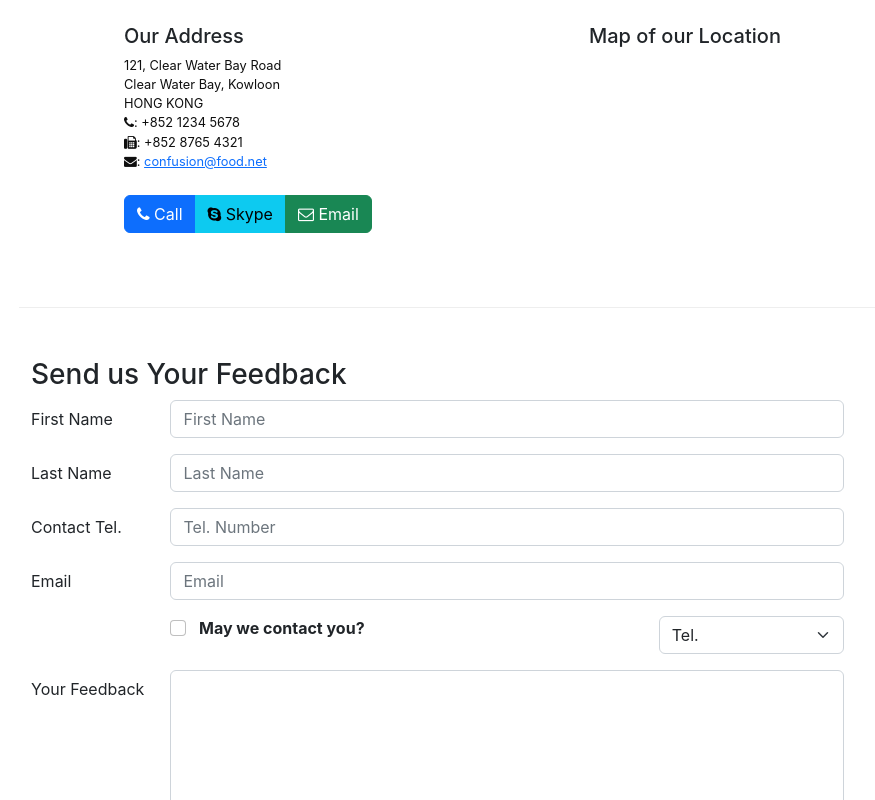
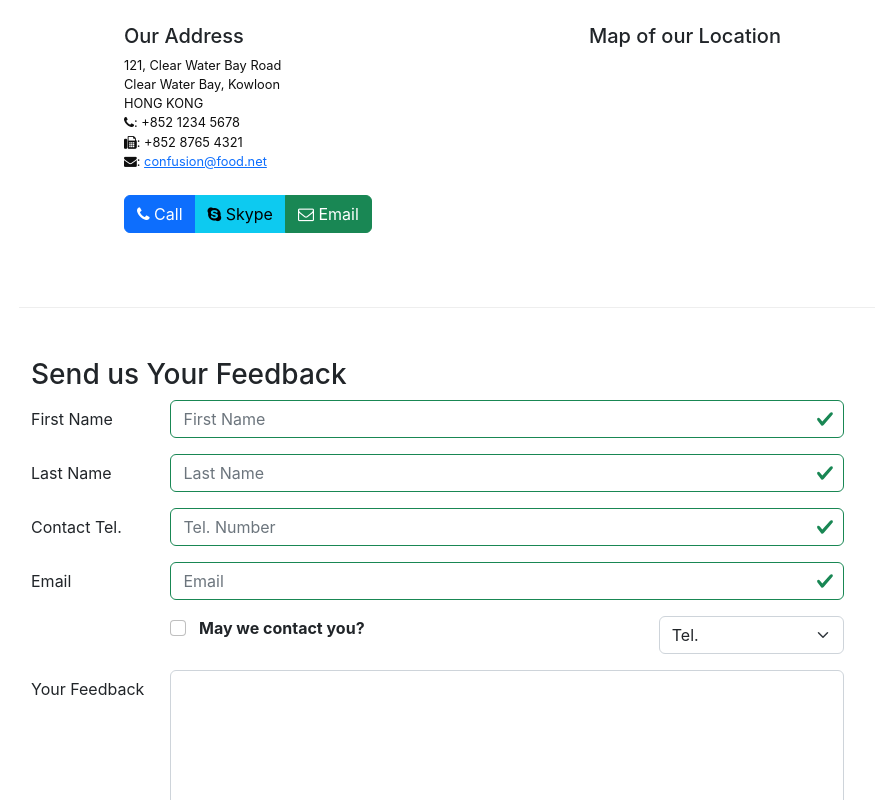
Before and after one commit to drneyx/Confusion-REACT, a React (Create React App) app: page /contactus in a window 1280 px wide. Shown: the part 492-1292 px from the top of the page, without its empty margins (63-938 px from the left). Built offline with nearby package versions, Linux system fonts and the light colour scheme.

Commit message:
Handle valid and invalid

```diff
--- a/src/components/ContantComponent.js
+++ b/src/components/ContantComponent.js
@@ -25,6 +25,7 @@ class  Contact extends Component {
 
         this.handleSubmit = this.handleSubmit.bind(this);
         this.handleInputChange = this.handleInputChange.bind(this);
+        this.handleBlur = this.handleBlur.bind(this);
     }
 
     handleInputChange(event) {
@@ -137,7 +138,12 @@ class  Contact extends Component {
                         <FormGroup row>
                             <Label htmlfor="firstName" md={2}>First Name</Label>
                             <Col md={10}>
-                                <Input type="text" id="firstName" name="firstName" placeholder='First Name' value={this.state.firstName} onChange={this.handleInputChange} onBlur={this.handleBlur('firstName')}/>
+                                <Input type="text" id="firstName" name="firstName" placeholder='First Name'
+                                       value={this.state.firstName}
+                                       valid={errors.firstName === ''}
+                                       invalid={errors.firstName !== ''}
+                                       onChange={this.handleInputChange}
+                                       onBlur={this.handleBlur('firstName')}/>
                                 <FormFeedback>{errors.firstName}</FormFeedback>
                             </Col>
                         </FormGroup>
@@ -145,7 +151,12 @@ class  Contact extends Component {
                         <FormGroup row>
                             <Label htmlfor="lastName" md={2}>Last Name</Label>
                             <Col md={10}>
-                                <Input type="text" id="lastName" name="lastName" placeholder='Last Name' value={this.state.lastName} onChange={this.handleInputChange} onBlur={this.handleBlur('lastName')}/>
+                                <Input type="text" id="lastName" name="lastName" placeholder='Last Name'
+                                       value={this.state.lastName}
+                                       valid={errors.lastName === ''}
+                                       invalid={errors.lastName !== ''}
+                                       onChange={this.handleInputChange}
+                                       onBlur={this.handleBlur('lastName')}/>
                                 <FormFeedback>{errors.lastName}</FormFeedback>
                             </Col>
                         </FormGroup>
@@ -153,7 +164,12 @@ class  Contact extends Component {
                         <FormGroup row>
                             <Label htmlfor="telnum" md={2}>Contact Tel.</Label>
                             <Col md={10}>
-                                <Input type="tel" id="telnum" name="telnum" placeholder='Tel. Number' value={this.state.telnum} onChange={this.handleInputChange} onBlur={this.handleBlur('telnum')}/>
+                                <Input type="tel" id="telnum" name="telnum" placeholder='Tel. Number'
+                                       value={this.state.telnum}
+                                       valid={errors.telnum === ''}
+                                       invalid={errors.telnum !== ''}
+                                       onChange={this.handleInputChange}
+                                       onBlur={this.handleBlur('telnum')}/>
                                 <FormFeedback>{errors.telnum}</FormFeedback>
                             </Col>
                         </FormGroup>
@@ -161,7 +177,12 @@ class  Contact extends Component {
                         <FormGroup row>
                             <Label htmlfor="email" md={2}>Email</Label>
                             <Col md={10}>
-                                <Input type="email" id="email" name="email" placeholder='Email' value={this.state.email} onChange={this.handleInputChange} onBlur={this.handleBlur('email')}/>
+                                <Input type="email" id="email" name="email" placeholder='Email'
+                                       value={this.state.email}
+                                       valid={errors.email === ''}
+                                       invalid={errors.email !== ''}
+                                       onChange={this.handleInputChange}
+                                       onBlur={this.handleBlur('email')}/>
                                 <FormFeedback>{errors.email}</FormFeedback>
                             </Col>
                         </FormGroup>
```
